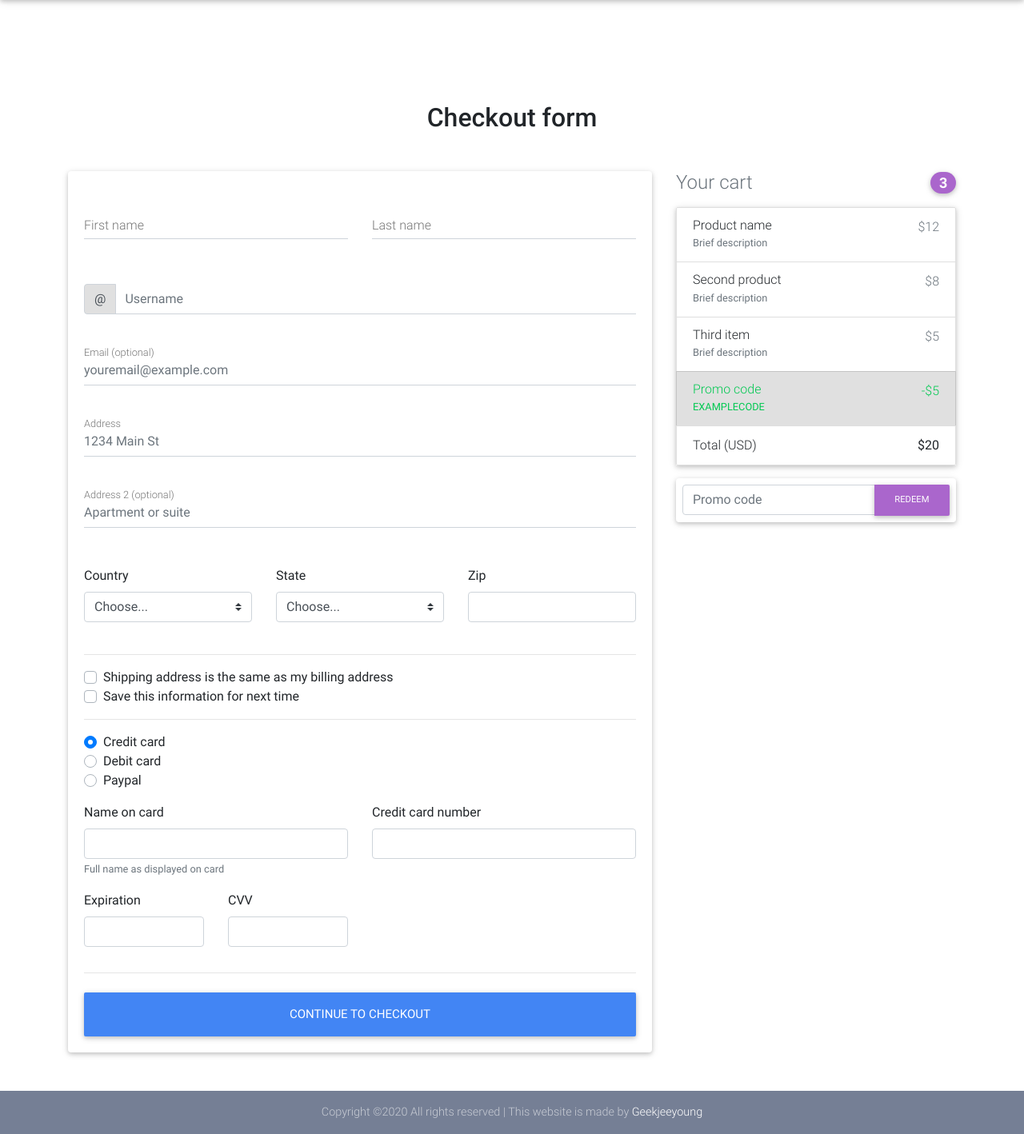
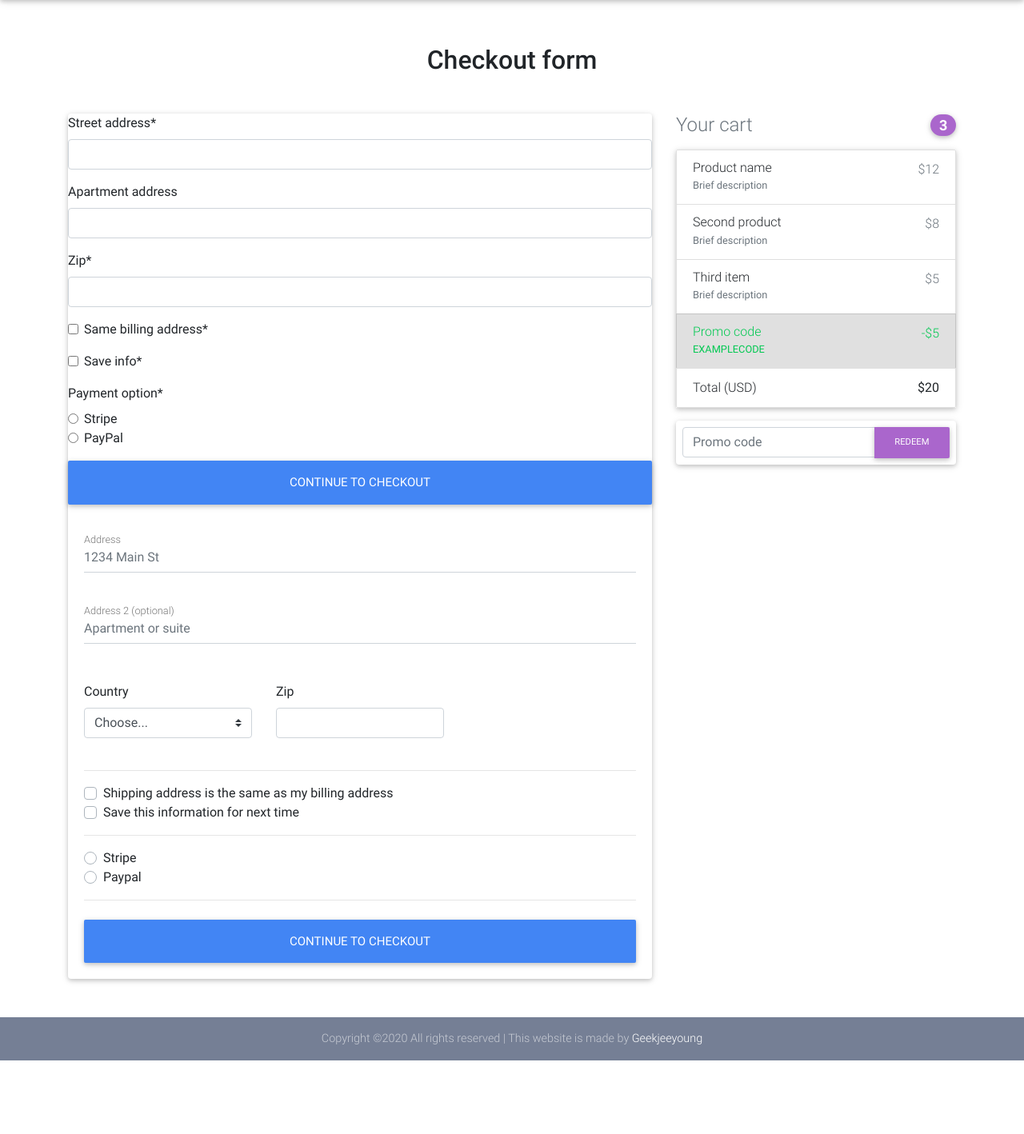
Before and after one commit to hancandice/eshop, a Django app: page /checkout/ in a window 1280 px wide. Shown: the part 64-1482 px from the top of the page at 80% size. After the commit the page ends 1390 px from the top, so only its background shows below. Run offline with Django 3.2, Linux system fonts and the light colour scheme; some libraries are stand-ins or nearby versions.

Commit message:
Update checkout form

```diff
--- /dev/null
+++ b/core/forms.py
@@ -0,0 +1,17 @@
+from django import forms
+from django_countries.fields import CountryField
+
+
+PAYMENT_CHOICES = (
+    ("S", "Stripe"),
+    ("P", "PayPal")
+)
+
+class CheckoutForm(forms.Form):
+    street_address = forms.CharField()
+    apartment_address = forms.CharField(required=False)
+    country = CountryField(blank_label='(select country)')
+    zip = forms.CharField()
+    same_billing_address = forms.BooleanField(widget=forms.CheckboxInput())
+    save_info = forms.BooleanField(widget=forms.CheckboxInput())
+    payment_option = forms.ChoiceField(widget=forms.RadioSelect(), choices=PAYMENT_CHOICES)
--- a/core/urls.py
+++ b/core/urls.py
@@ -4,7 +4,7 @@
 app_name = "core"
 urlpatterns = [
     path('', views.HomeView.as_view(), name="homepage"),
-    path('checkout/', views.checkout, name="checkout"),
+    path('checkout/', views.CheckoutView.as_view(), name="checkout"),
     path('order-summary/', views.OrderSummaryView.as_view(), name="order-summary"),
     path('product/<slug>/', views.ItemDetailView.as_view(), name="product"),
     path('add-to-cart/<slug>/', views.add_to_cart, name="add-to-cart"),
--- a/core/views.py
+++ b/core/views.py
@@ -7,11 +7,23 @@
 from django.utils import timezone
 from django.views.generic import ListView, DetailView, View
 from .models import Item, OrderItem, Order
+from .forms import CheckoutForm
 
 
-def checkout(request):
-    context = {'items': Item.objects.all()}
-    return render(request, "checkout.html", context)
+class CheckoutView(View):
+    def get(self, *args, **kwargs):
+        # form
+        form = CheckoutForm()
+        context = {
+            'form': form
+        }
+        return render(self.request, "checkout.html", context)
+
+    def post(self, *args, **kwars):
+        form = CheckoutForm(self.request.POST or None)
+        if form.is_valid():
+            print("The form is valid.")
+            return redirect('core:checkout')
 
 
 def products(request):
--- a/djecommerce/settings.py
+++ b/djecommerce/settings.py
@@ -19,7 +19,10 @@
     'allauth',
     'allauth.account',
     'allauth.socialaccount',
+
+
     'crispy_forms',
+    'django_countries',
     'core'
 ]
 
--- a/requirements.txt
+++ b/requirements.txt
@@ -5,6 +5,7 @@
 defusedxml==0.6.0
 Django==2.2.8
 django-allauth==0.42.0
+django-countries==6.1.2
 django-crispy-forms==1.9.2
 django-debug-toolbar==1.10.1
 idna==2.10
--- a/templates/checkout.html
+++ b/templates/checkout.html
@@ -1,7 +1,8 @@
 {% extends "base.html" %}
+{% load crispy_forms_tags %}
 {% block content %}
 <!--Main layout-->
-<main class="mt-5 pt-4">
+<main>
   <div class="container wow fadeIn">
     <!-- Heading -->
     <h2 class="my-5 h2 text-center">Checkout form</h2>
@@ -12,55 +13,32 @@
       <div class="col-md-8 mb-4">
         <!--Card-->
         <div class="card">
+
+          <form>
+            {% csrf_token %}
+            {{ form|crispy }}
+
+            <button class="btn btn-primary btn-lg btn-block" type="submit">
+              Continue to checkout
+            </button>
+          </form>
           <!--Card content-->
           <form class="card-body">
-            <!--Grid row-->
-            <div class="row">
-              <!--Grid column-->
+            <!-- <div class="row">
               <div class="col-md-6 mb-2">
-                <!--firstName-->
                 <div class="md-form">
                   <input type="text" id="firstName" class="form-control" />
                   <label for="firstName" class="">First name</label>
                 </div>
               </div>
-              <!--Grid column-->
 
-              <!--Grid column-->
               <div class="col-md-6 mb-2">
-                <!--lastName-->
                 <div class="md-form">
                   <input type="text" id="lastName" class="form-control" />
                   <label for="lastName" class="">Last name</label>
                 </div>
               </div>
-              <!--Grid column-->
-            </div>
-            <!--Grid row-->
-
-            <!--Username-->
-            <div class="md-form input-group pl-0 mb-5">
-              <div class="input-group-prepend">
-                <span class="input-group-text" id="basic-addon1">@</span>
-              </div>
-              <input
-                type="text"
-                class="form-control py-0"
-                placeholder="Username"
-                aria-describedby="basic-addon1"
-              />
-            </div>
-
-            <!--email-->
-            <div class="md-form mb-5">
-              <input
-                type="text"
-                id="email"
-                class="form-control"
-                placeholder="youremail@example.com"
-              />
-              <label for="email" class="">Email (optional)</label>
-            </div>
+            </div> -->
 
             <!--address-->
             <div class="md-form mb-5">
@@ -99,19 +77,6 @@
                 </select>
                 <div class="invalid-feedback">
                   Please select a valid country.
-                </div>
-              </div>
-              <!--Grid column-->
-
-              <!--Grid column-->
-              <div class="col-lg-4 col-md-6 mb-4">
-                <label for="state">State</label>
-                <select class="custom-select d-block w-100" id="state" required>
-                  <option value="">Choose...</option>
-                  <option>California</option>
-                </select>
-                <div class="invalid-feedback">
-                  Please provide a valid state.
                 </div>
               </div>
               <!--Grid column-->
@@ -162,28 +127,13 @@
             <div class="d-block my-3">
               <div class="custom-control custom-radio">
                 <input
-                  id="credit"
-                  name="paymentMethod"
-                  type="radio"
-                  class="custom-control-input"
-                  checked
-                  required
-                />
-                <label class="custom-control-label" for="credit"
-                  >Credit card</label
-                >
-              </div>
-              <div class="custom-control custom-radio">
-                <input
                   id="debit"
                   name="paymentMethod"
                   type="radio"
                   class="custom-control-input"
                   required
                 />
-                <label class="custom-control-label" for="debit"
-                  >Debit card</label
-                >
+                <label class="custom-control-label" for="debit">Stripe</label>
               </div>
               <div class="custom-control custom-radio">
                 <input
@@ -196,63 +146,7 @@
                 <label class="custom-control-label" for="paypal">Paypal</label>
               </div>
             </div>
-            <div class="row">
-              <div class="col-md-6 mb-3">
-                <label for="cc-name">Name on card</label>
-                <input
-                  type="text"
-                  class="form-control"
-                  id="cc-name"
-                  placeholder=""
-                  required
-                />
-                <small class="text-muted">Full name as displayed on card</small>
-                <div class="invalid-feedback">
-                  Name on card is required
-                </div>
-              </div>
-              <div class="col-md-6 mb-3">
-                <label for="cc-number">Credit card number</label>
-                <input
-                  type="text"
-                  class="form-control"
-                  id="cc-number"
-                  placeholder=""
-                  required
-                />
-                <div class="invalid-feedback">
-                  Credit card number is required
-                </div>
-              </div>
-            </div>
-            <div class="row">
-              <div class="col-md-3 mb-3">
-                <label for="cc-expiration">Expiration</label>
-                <input
-                  type="text"
-                  class="form-control"
-                  id="cc-expiration"
-                  placeholder=""
-                  required
-                />
-                <div class="invalid-feedback">
-                  Expiration date required
-                </div>
-              </div>
-              <div class="col-md-3 mb-3">
-                <label for="cc-expiration">CVV</label>
-                <input
-                  type="text"
-                  class="form-control"
-                  id="cc-cvv"
-                  placeholder=""
-                  required
-                />
-                <div class="invalid-feedback">
-                  Security code required
-                </div>
-              </div>
-            </div>
+
             <hr class="mb-4" />
             <button class="btn btn-primary btn-lg btn-block" type="submit">
               Continue to checkout
```
